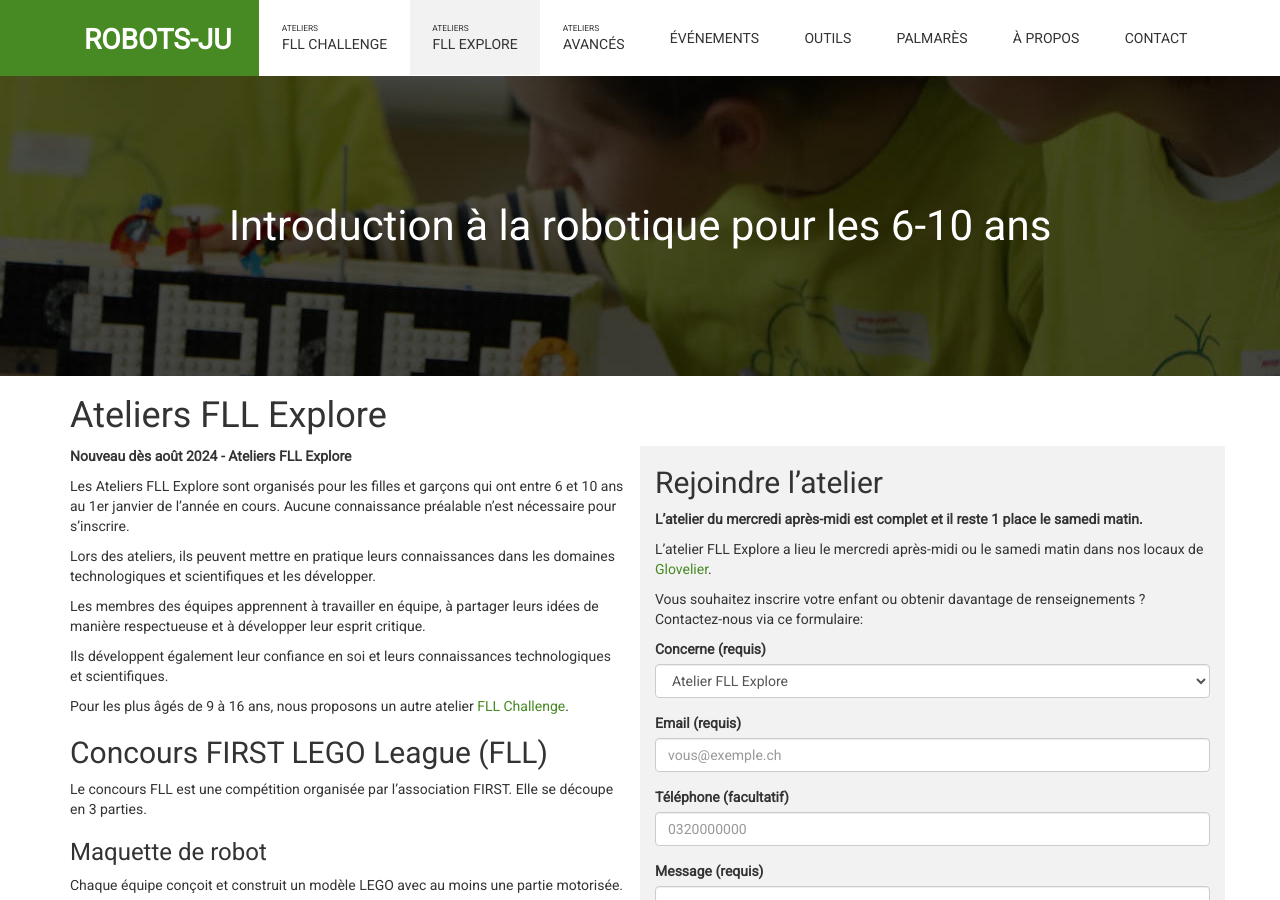
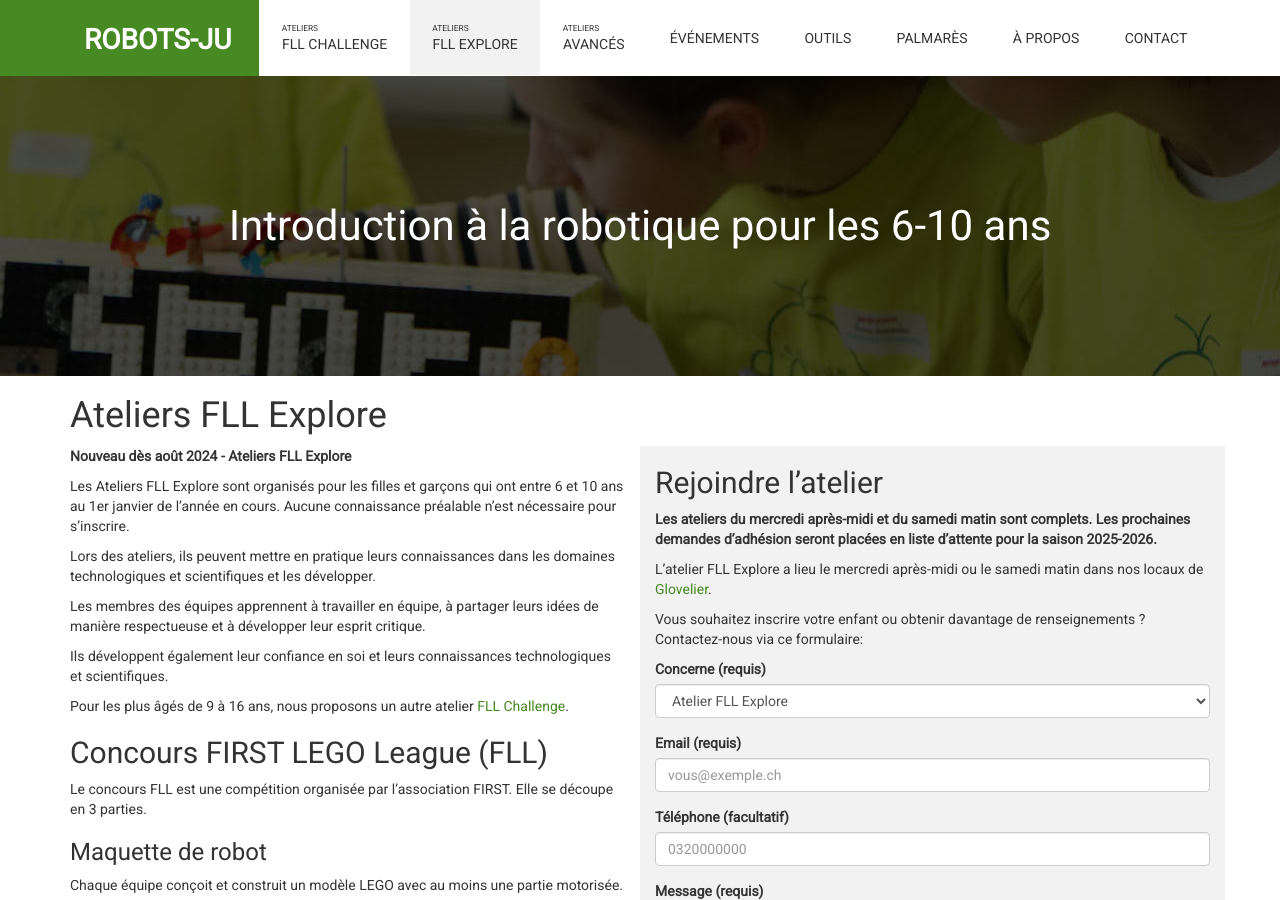
Before and after one commit to robots-ju/robots-ju.ch, a Jekyll site: the page built from ateliers-fll-explore.md, in a window 1280 px wide and 900 px high. Built offline with Jekyll 4.4.1, drawn with Linux system fonts in a browser that asks for light colours; comment, search, counter and statistics services are not loaded.

Commit message:
Update ateliers-fll-explore.md

```diff
--- a/ateliers-fll-explore.md
+++ b/ateliers-fll-explore.md
@@ -45,7 +45,7 @@ Ils développent également leur confiance en soi et leurs connaissances technol
 
 ## Rejoindre l'atelier
 
-**L'atelier du mercredi après-midi est complet et il reste 1 place le samedi matin.**
+**Les ateliers du mercredi après-midi et du samedi matin sont complets. Les prochaines demandes d'adhésion seront placées en liste d'attente pour la saison 2025-2026.**
 
 L'atelier FLL Explore a lieu le mercredi après-midi ou le samedi matin dans nos locaux de [Glovelier](https://www.google.ch/maps/place/Rue+des+Places+7,+2855+Glovelier/@47.3390915,7.2066171,17z/data=!3m1!4b1!4m5!3m4!1s0x4791e4df12d571d5:0xfc3cb407ccf2c65f!8m2!3d47.3390879!4d7.2088058?hl=fr).
 
```
